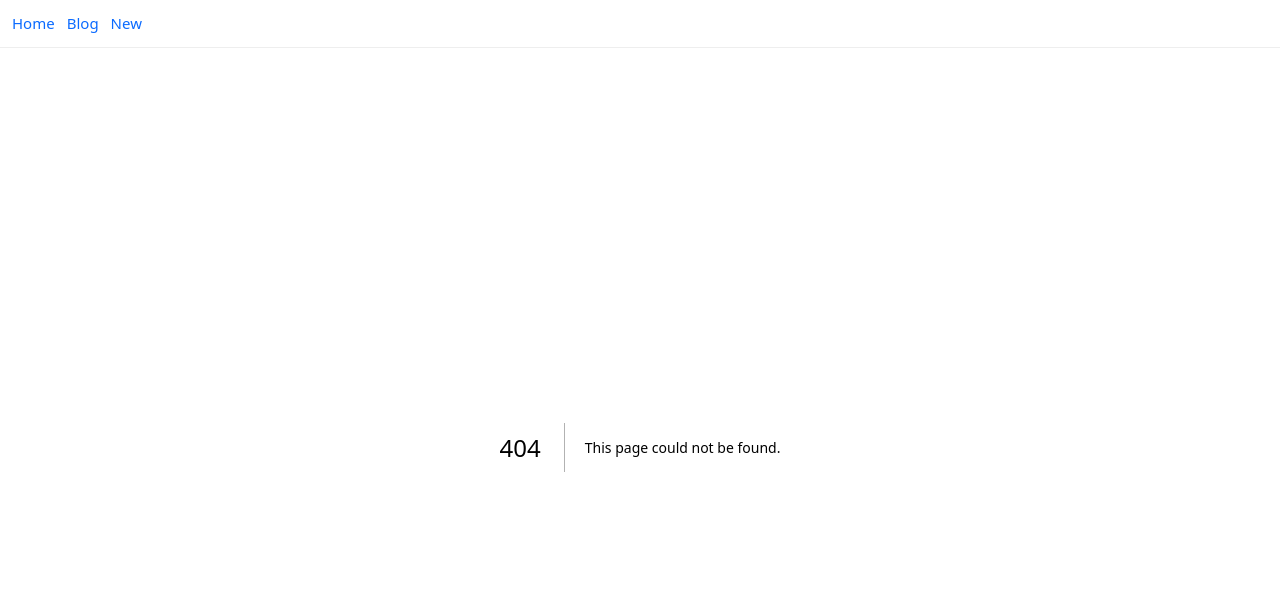
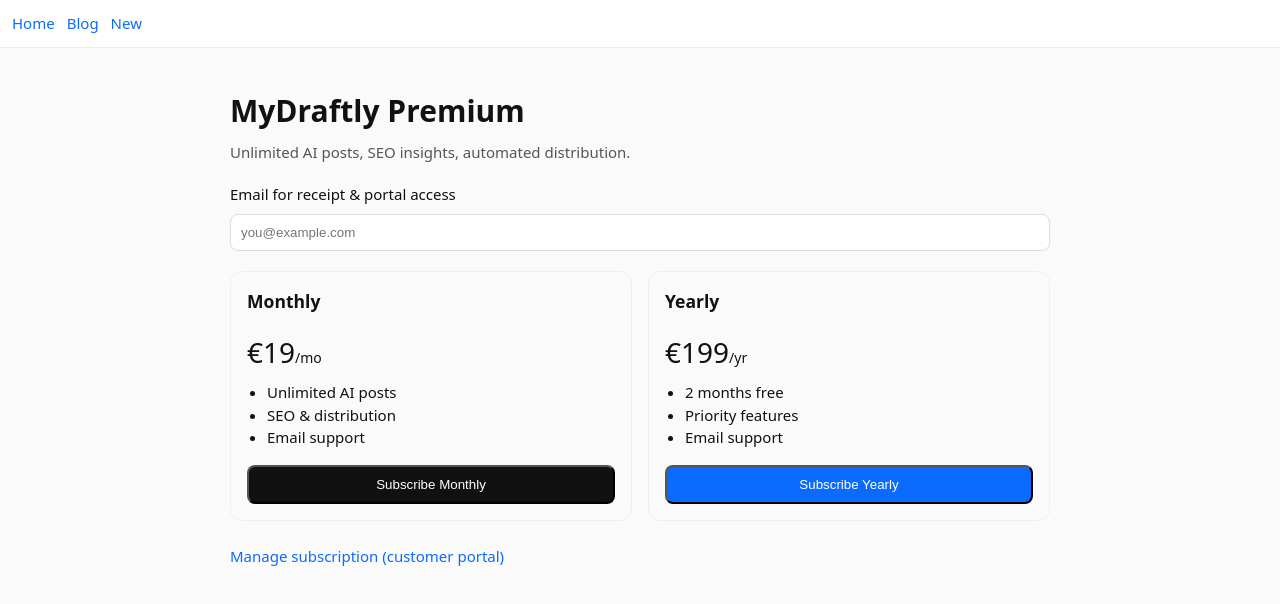
Before and after one commit to Marimakesyoutube/blog-ai, a Next.js app: page /pricing in a window 1280 px wide. Before the commit this address had no page. Shown: the top 604 px of the page. Built offline with nearby package versions, Linux system fonts and the light colour scheme.

Commit message:
Create page.tsx

```diff
--- /dev/null
+++ b/app/pricing/page.tsx
@@ -0,0 +1,79 @@
+"use client";
+import { useState } from "react";
+
+export default function Pricing() {
+  const [email, setEmail] = useState("");
+
+  async function subscribe(period: "month" | "year") {
+    const priceId =
+      period === "month"
+        ? process.env.NEXT_PUBLIC_STRIPE_PRICE_ID_MONTHLY
+        : process.env.NEXT_PUBLIC_STRIPE_PRICE_ID_YEARLY;
+
+    const r = await fetch("/api/checkout", {
+      method: "POST",
+      headers: { "content-type": "application/json" },
+      body: JSON.stringify({ email, priceId }),
+    });
+    const data = await r.json();
+    if (data?.url) window.location.href = data.url;
+    else alert(data?.error || "Checkout failed");
+  }
+
+  return (
+    <main style={{maxWidth:820, margin:"40px auto", fontFamily:"system-ui, Arial"}}>
+      <h1 style={{marginBottom:8}}>MyDraftly Premium</h1>
+      <p style={{color:"#555", marginTop:0}}>
+        Unlimited AI posts, SEO insights, automated distribution.
+      </p>
+
+      <div style={{margin:"20px 0"}}>
+        <label style={{display:"block", marginBottom:8}}>Email for receipt & portal access</label>
+        <input
+          value={email}
+          onChange={(e)=>setEmail(e.target.value)}
+          placeholder="you@example.com"
+          style={{width:"100%", padding:10, border:"1px solid #ddd", borderRadius:8}}
+        />
+      </div>
+
+      <div style={{display:"grid", gap:16, gridTemplateColumns:"repeat(auto-fit, minmax(260px, 1fr))"}}>
+        <div style={{border:"1px solid #eee", borderRadius:12, padding:16}}>
+          <h3 style={{marginTop:0}}>Monthly</h3>
+          <p style={{fontSize:28, margin:"4px 0"}}>€19<span style={{fontSize:14}}>/mo</span></p>
+          <ul style={{margin:"8px 0 16px", paddingLeft:20}}>
+            <li>Unlimited AI posts</li>
+            <li>SEO & distribution</li>
+            <li>Email support</li>
+          </ul>
+          <button onClick={()=>subscribe("month")}
+            style={{padding:"10px 16px", background:"#111", color:"#fff", borderRadius:8, width:"100%"}}>
+            Subscribe Monthly
+          </button>
+        </div>
+
+        <div style={{border:"1px solid #eee", borderRadius:12, padding:16}}>
+          <h3 style={{marginTop:0}}>Yearly</h3>
+          <p style={{fontSize:28, margin:"4px 0"}}>€199<span style={{fontSize:14}}>/yr</span></p>
+          <ul style={{margin:"8px 0 16px", paddingLeft:20}}>
+            <li>2 months free</li>
+            <li>Priority features</li>
+            <li>Email support</li>
+          </ul>
+          <button onClick={()=>subscribe("year")}
+            style={{padding:"10px 16px", background:"#0b6bff", color:"#fff", borderRadius:8, width:"100%"}}>
+            Subscribe Yearly
+          </button>
+        </div>
+      </div>
+
+      {/* Optional: direct Stripe portal link as fallback */}
+      <div style={{marginTop:24}}>
+        <a href="https://billing.stripe.com/p/login/4gMeVeagF0zT4NrfXe73G00"
+           style={{textDecoration:"none"}}>
+          Manage subscription (customer portal)
+        </a>
+      </div>
+    </main>
+  );
+}
```
